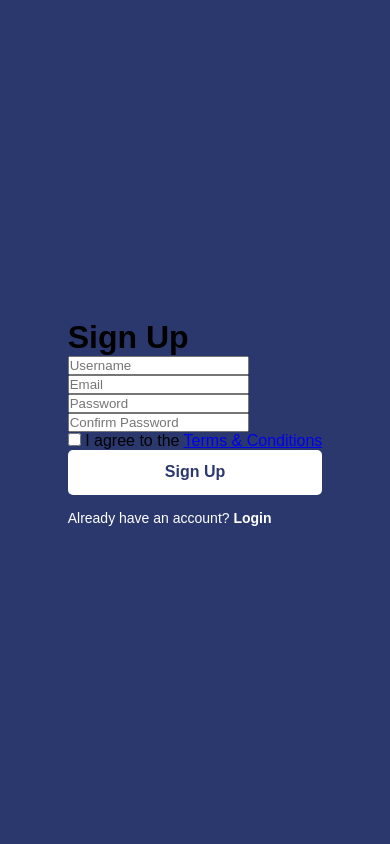
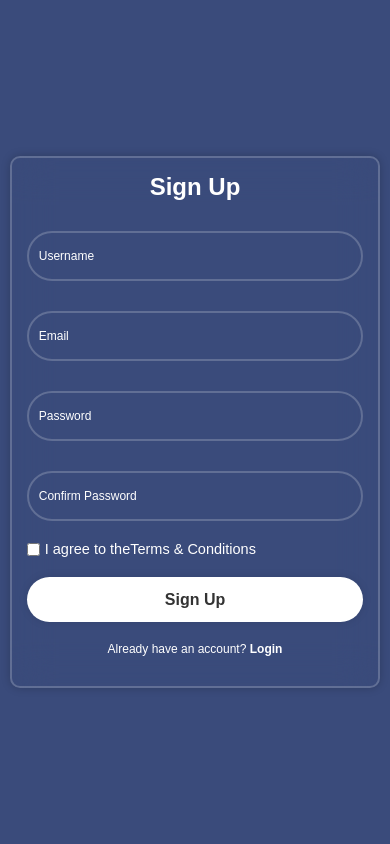
Before and after one commit to SidritShala/Projekti, a PHP site: page /SignUp.html in a window 390 px wide. Run offline with PHP 8.4, Linux system fonts and the light colour scheme.

Commit message:
modified

```diff
--- a/LoginController.php
+++ b/LoginController.php
@@ -34,7 +34,7 @@ class LoginController
                     header("Location: index.php");
                 } else {
                     $_SESSION['adminemail'] = $email;
-                    header("Location: dashboard.php");
+                    header("Location: admindashboard.php");
                 }
                 exit;
             }
--- a/SignUp.css
+++ b/SignUp.css
@@ -1,4 +1,4 @@
-/* Reset default styles */
+
 * {
     margin: 0;
     padding: 0;
@@ -6,109 +6,178 @@
     font-family: "Poppins", sans-serif;
 }
 
-/* Center the form on the page */
 body {
     display: flex;
     justify-content: center;
     align-items: center;
-    height: 100vh;
-    background-color: #2b386e; /* Your preferred color */
+    min-height: 100vh;
+    background-color: #3a4b7b;
+    background-size: cover;
+    background-position: center;
 }
 
-/* Form container */
-.form-container {
-    width: 400px;
-    background: rgba(255, 255, 255, 0.1);
+.wrapper {
+    width: 420px;
+    background: transparent;
     border: 2px solid rgba(255, 255, 255, 0.2);
-    backdrop-filter: blur(10px);
+    backdrop-filter: blur(20px);
     box-shadow: 0 0 10px rgba(0, 0, 0, 0.2);
-    padding: 30px;
+    color: #fff;
     border-radius: 10px;
-    text-align: center;
-    color: white;
+    padding: 30px 40px;
 }
 
-/* Form heading */
-.form-container h3 {
-    font-size: 22px;
-    margin-bottom: 15px;
+.wrapper h1 {
+    font-size: 36px;
+    text-align: center;
+}
+
+.wrapper .input-box {
+    position: relative;
+    width: 100%;
+    height: 50px;
+    margin: 30px 0;
+}
+
+.input-box input {
+    width: 100%;
+    height: 100%;
+    background: transparent;
+    border: none;
+    outline: none;
+    border: 2px solid rgba(255, 255, 255, 0.2);
+    border-radius: 40px;
+    font-size: 16px;
+    color: #fff;
+    padding: 20px 45px 20px 20px;
+}
+
+.input-box input::placeholder {
     color: #fff;
 }
 
-/* Input fields */
-.box {
-    width: 100%;
-    height: 40px;
-    background: rgba(255, 255, 255, 0.2);
-    border: 1px solid rgba(255, 255, 255, 0.3);
-    border-radius: 5px;
-    padding: 10px;
-    font-size: 16px;
-    color: #fff;
-    margin-bottom: 10px;
+.input-box i {
+    position: absolute;
+    right: 20px;
+    top: 50%;
+    transform: translateY(-50%);
+    font-size: 20px;
 }
 
-/* Placeholder styling */
-.box::placeholder {
-    color: rgba(255, 255, 255, 0.7);
+.wrapper .agree-terms {
+    font-size: 14.5px;
+    margin: -10px 0 20px;
 }
 
-/* Submit button */
-.btn {
+.agree-terms label {
+    display: flex;
+    align-items: center;
+}
+
+.agree-terms label input {
+    accent-color: #fff;
+    margin-right: 5px;
+}
+
+.agree-terms a {
+    color: #fff;
+    text-decoration: none;
+}
+
+.agree-terms a:hover {
+    text-decoration: underline;
+}
+
+.wrapper .btn {
     width: 100%;
     height: 45px;
     background: #fff;
     border: none;
-    border-radius: 5px;
+    outline: none;
+    border-radius: 40px;
+    box-shadow: 0 0 10px rgba(0, 0, 0, 0.1);
+    cursor: pointer;
     font-size: 16px;
-    font-weight: bold;
-    color: #2b386e;
-    cursor: pointer;
-    transition: 0.3s ease;
+    color: #333;
+    font-weight: 600;
 }
 
-.btn:hover {
-    background: #1f2950;
-    color: white;
+.wrapper .login-link {
+    font-size: 14.5px;
+    text-align: center;
+    margin: 20px 0 15px;
 }
 
-/* Error messages */
-.error {
-    font-size: 14px;
-    color: #ff4d4d;
-    text-align: left;
-    width: 100%;
-    display: block;
-}
-
-/* Success message */
-.success {
-    font-size: 14px;
-    color: #4CAF50;
-    margin-top: 10px;
-}
-
-/* Login link */
-p {
-    font-size: 14px;
-    color: #fff;
-    margin-top: 15px;
-}
-
-p a {
+.login-link p a {
     color: #fff;
     text-decoration: none;
     font-weight: 600;
 }
 
-p a:hover {
+.login-link p a:hover {
     text-decoration: underline;
 }
 
-/* Responsive Design */
-@media (max-width: 480px) {
-    .form-container {
+
+@media (max-width: 768px) {
+    .wrapper {
         width: 90%;
         padding: 20px;
     }
+
+    .wrapper h1 {
+        font-size: 28px;
+    }
+
+    .input-box input {
+        font-size: 14px;
+        padding: 15px 40px 15px 15px;
+    }
+
+    .input-box i {
+        font-size: 18px;
+    }
+
+    .btn {
+        height: 40px;
+        font-size: 14px;
+    }
+
+    .agree-terms {
+        font-size: 13px;
+    }
+
+    .login-link p {
+        font-size: 13px;
+    }
 }
+
+@media (max-width: 480px) {
+    .wrapper {
+        width: 95%;
+        padding: 15px;
+    }
+
+    .wrapper h1 {
+        font-size: 24px;
+    }
+
+    .input-box input {
+        font-size: 12px;
+        padding: 10px 35px 10px 10px;
+    }
+
+    .btn {
+        height: 35px;
+        font-size: 12px;
+    }
+
+    .agree-terms {
+        font-size: 12px;
+        text-align: center;
+    }
+
+    .login-link p {
+        font-size: 12px;
+    }
+}
```
